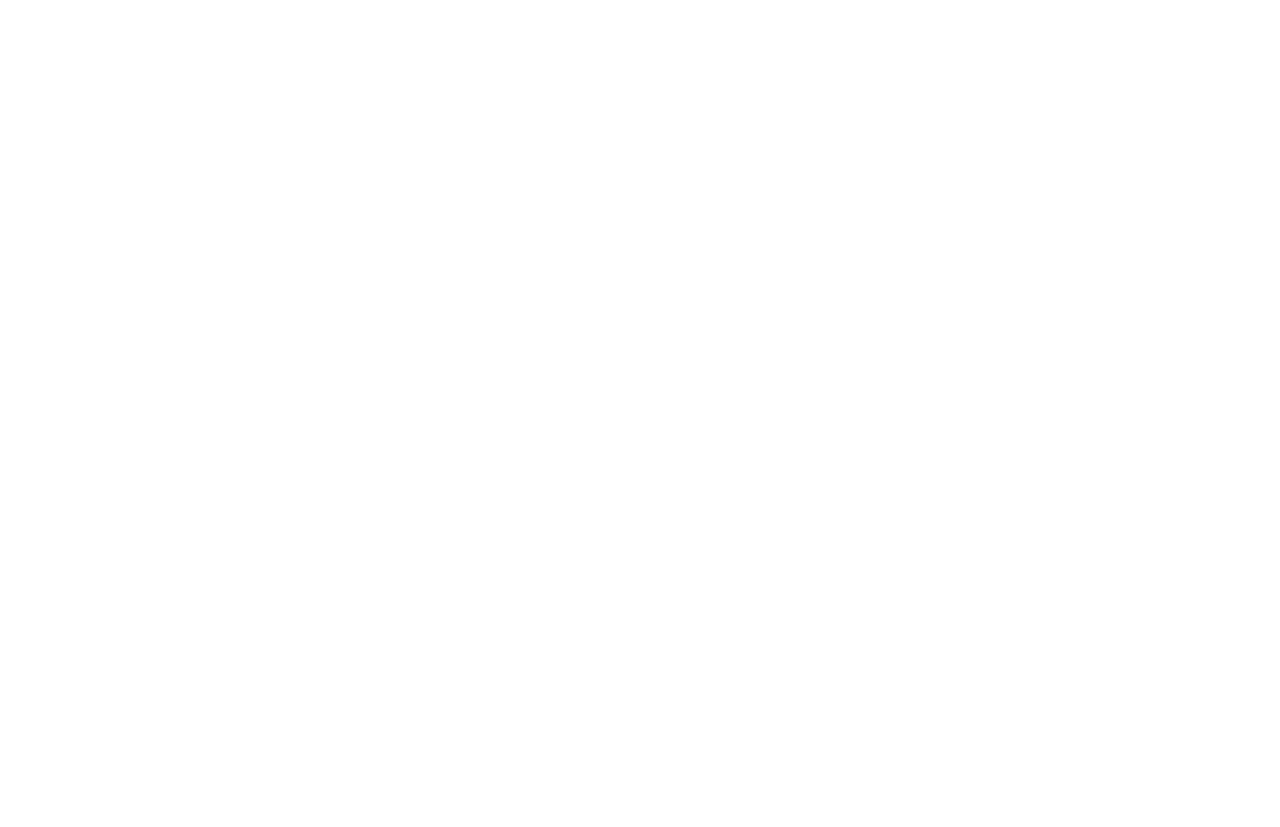
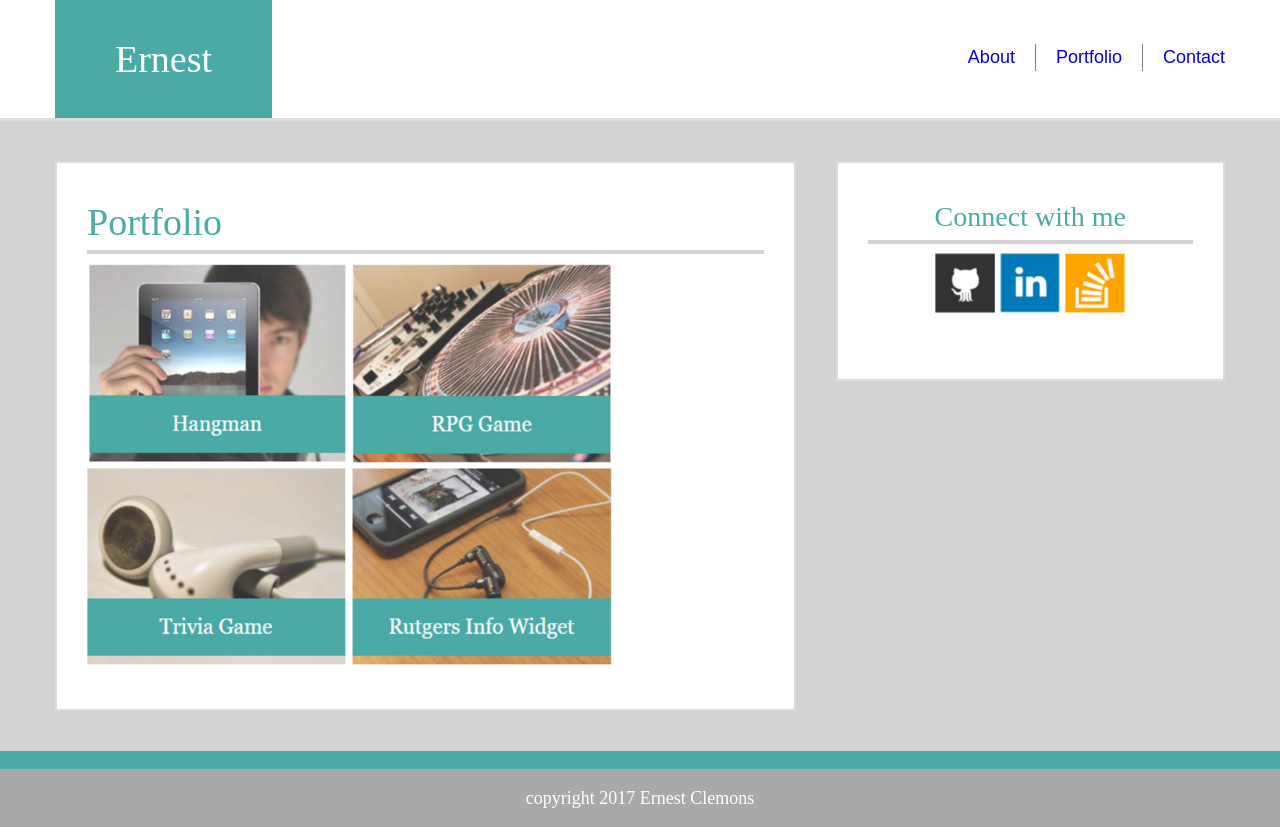
Before and after one commit to edogg23/Responsive-Portfolio, a plain HTML site: page portfolio.html in a window 1280 px wide. Before the commit the page ends 800 px from the top, so only its background shows below. Drawn offline with Linux system fonts and the light colour scheme.

Commit message:
Updated Portfolio page

```diff
--- a/assets/css/style.css
+++ b/assets/css/style.css
@@ -8,6 +8,7 @@ html {
   font-size: 18px;
 }
 
+/*setting font for headings*/
 h1, .h1,
 h2, .h2,
 h3, .h3,
@@ -25,10 +26,12 @@ h2, .h2 {
   font-size: 28px;
 }
 
+/*font color for the heading text*/
 .heading{
   color: #4AAAA5;
 }
 
+/*settings for the nav*/
 p,
 ul,
 ol,
@@ -42,11 +45,13 @@ a {
   text-decoration: none;
 }
 
+/*header container*/
 .containerTop{
   border-bottom: 3px solid grey;
   border-color: #DCDCDC;
 }
 
+/*box with content called with clearfix for placement*/
 .container{
   max-width: 1200px;
   margin-left: auto;
@@ -54,6 +59,7 @@ a {
   padding: 0 15px;
 }
 
+/*styles for placing name and nav in header and adding colors*/
 .name{
     float: left;
 }
@@ -101,11 +107,14 @@ nav ul li {
   float: left;
 }
 
+/*box containing the main content text and social media icons*/
 .containerMain {
   background-color: lightgrey;
   padding: 40px 0;
 }
 
+/*Styles for the 2 boxes inside containerMain
+that contain main content text and social medial icons*/
 .widebar,
 .sidebar {
   background-color: #fff;
@@ -128,8 +137,16 @@ nav ul li {
     margin-left: 40px;
     margin-top: 0;
   }
+
+.social{
+  text-align: center;
 }
 
+.connect{
+  float: right;
+}
+
+/*this is for the nav and the icon to display horizontal instead of vertical*/
 .list-unstyled {
   list-style: none;
   padding: 0;
@@ -139,13 +156,7 @@ nav ul li {
   display: inline-block;
 }
 
-.social{
-  text-align: center;
-}
 
-.connect{
-  float: right;
-}
 
 footer{
   padding: 20px;
@@ -206,7 +217,8 @@ form{
   width: 100%;
 }
 
-@media (min-width: 768px) {
+/*responsive for different screen sizes*/
+@media (min-width: 980px), (min-width: 768px), (min-width: 640px) {
   .widebar,
   .sidebar {
     float: left;
--- a/portfolio.html
+++ b/portfolio.html
@@ -0,0 +1,60 @@
+<!DOCTYPE html>
+<html lang="en">
+<head>
+	<meta charset="UTF-8">
+	<meta name="viewport" content="width=device-width, initial-scale=1.0">
+
+	<title>Portfolio</title>
+
+	<link rel="stylesheet" type="text/css" href="assets/css/reset.css">
+	<link rel="stylesheet" type="text/css" href="assets/css/style.css">
+</head>
+<body>
+
+<div class="containerTop">
+		<div class="container clearfix">
+			<div class="name h1">
+				<a href="#">Ernest</a>
+			</div>
+			<nav>
+				<ul class="clearfix list-unstyled">
+					<li><a href="index.html">About</a></li>
+					<li><a href="portfolio.html">Portfolio</a></li>
+					<li><a href="contact.html">Contact</a></li>
+				</ul>
+			</nav>
+		</div>
+	</div>
+
+	<div class="containerMain">
+		<div class="container clearfix">
+			<div class="widebar">
+				<h1 class="heading">Portfolio</h1>
+				<hr class="gline">
+				<!-- <img src="https://placehold.it/200x200" alt="Cats" class="align-left"> -->
+				<img src="assets/images/secHangman.jpg" alt="hangman" height="200px" width="260px">
+				<img src="assets/images/secRPG.jpg" alt="RPG" height="200px" width="260px">
+				<img src="assets/images/secTrivia.jpg" alt="hangman" height="200px" width="260px">
+				<img src="assets/images/secRutgers.jpg" alt="RPG" height="200px" width="260px">
+			</div>
+			<div class="sidebar">
+				<h2 class="heading"><center>Connect with me</center></h2>
+				<hr class="gline">
+				<ul class="list-unstyled social">
+					<li><a href="https://github.com/" target="_blank"><img class="social social-github" src="assets/images/gitHubLogo.jpg" height="60px" width="60px" alt="Github"></a></li>
+					<li><a href="https://www.linkedin.com/" target="_blank"><img class="social social-linkedin" src="assets/images/linkDinLog.jpg" height="60px" width="60px" alt="LinkedIn"></a></li>
+					<li><a href="https://stackoverflow.com/" target="_blank"><img class="social social-facebook" src="assets/images/stackLogo.jpg" height="60px" width="60px" alt="Stack Overflow"></a></li>
+				</ul>
+
+
+
+			</div>
+		</div>
+	</div>
+
+	<div class="bottomRule">&nbsp;</div>
+
+	<footer>copyright 2017 Ernest Clemons</footer>
+
+</body>
+</html>
```
Also changed, not shown: index.html (+9 -2 lines), assets/images/secHangman.jpg (added), assets/images/secRPG.jpg (added), assets/images/secRutgers.jpg (added), assets/images/secTrivia.jpg (added).
